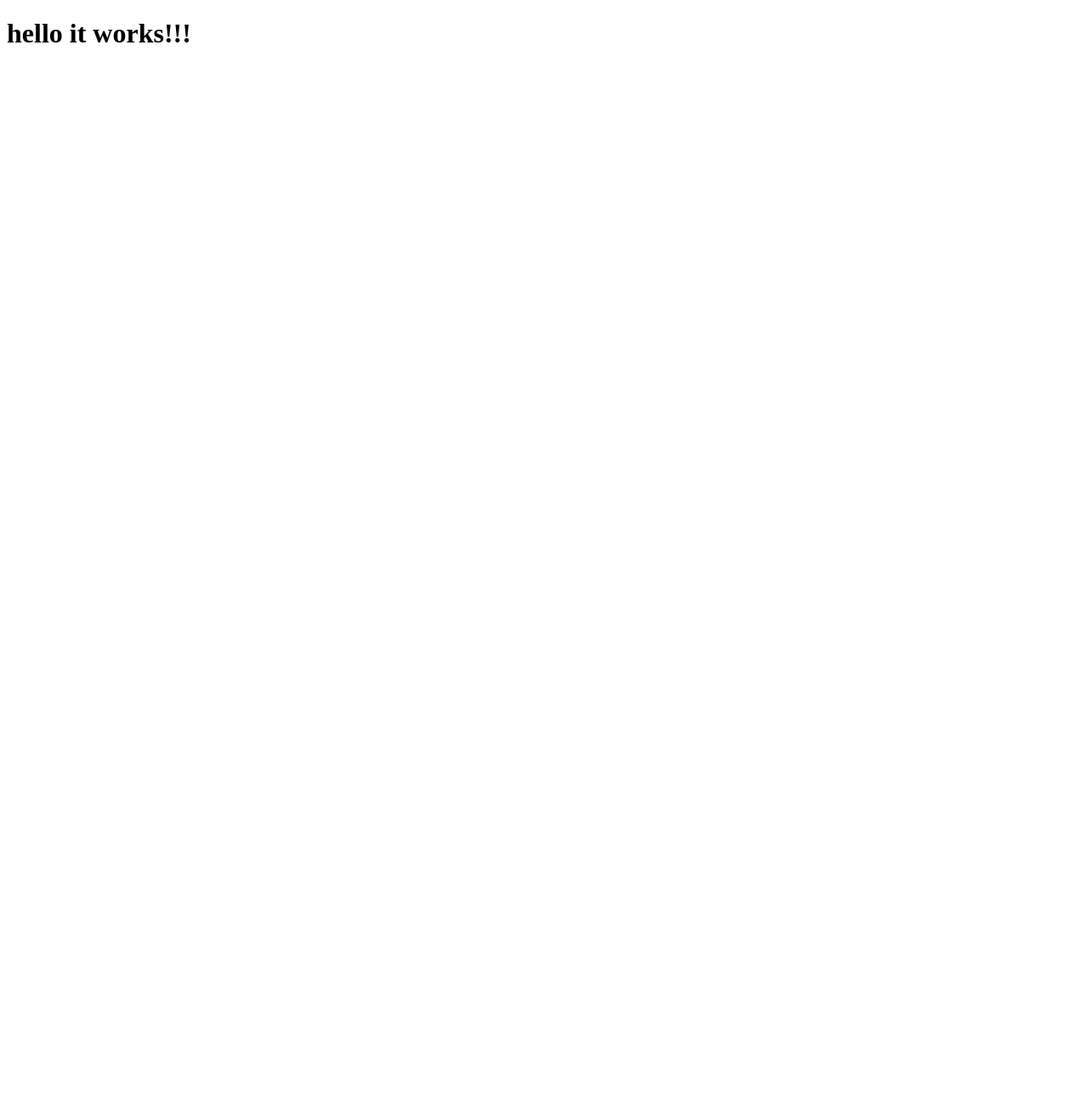
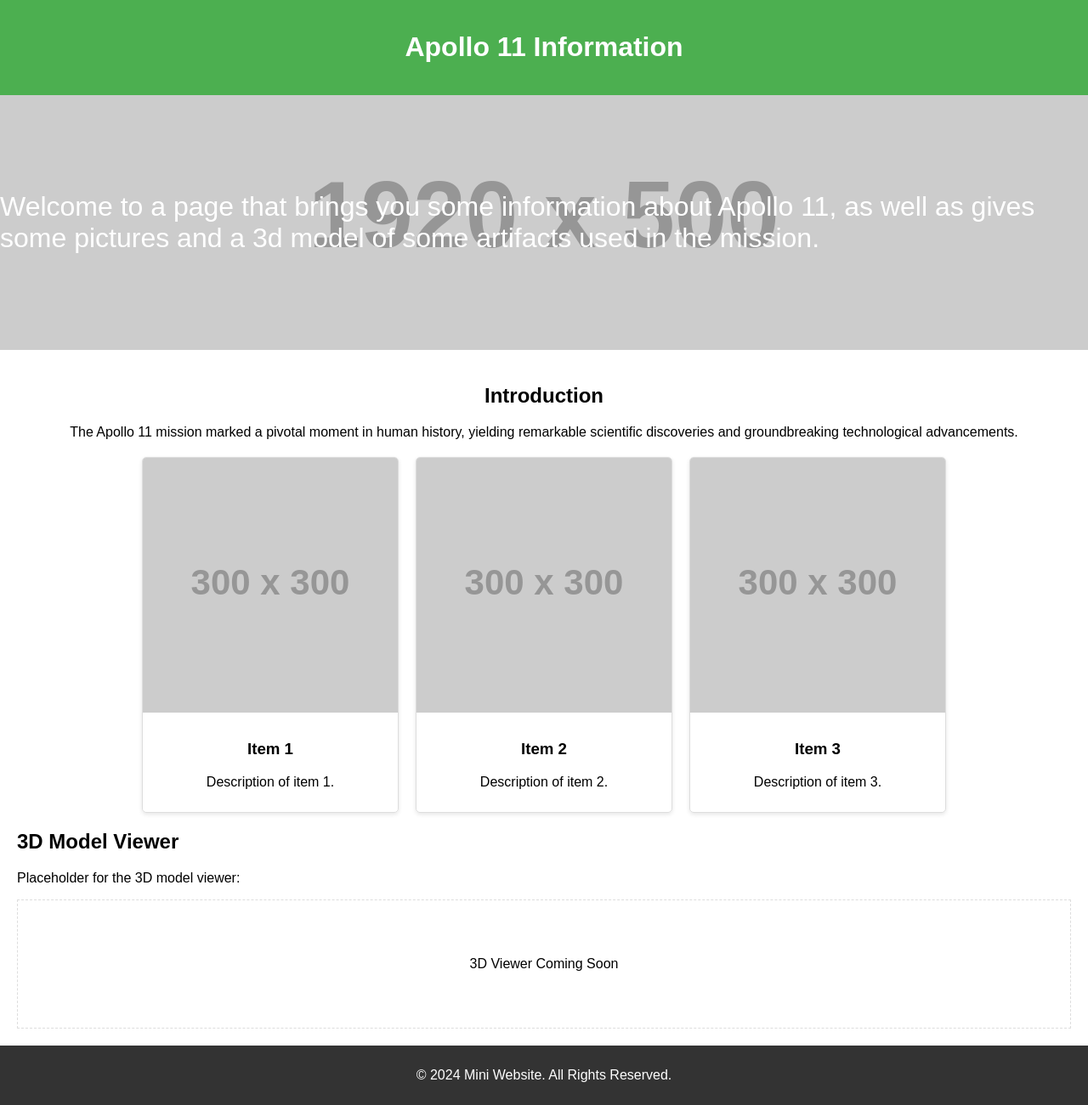
Before and after one commit to edhawie/edhawie.github.io, a plain HTML site: page index.html in a window 1280 px wide. Shown: the whole page at 85% size. Before the commit the page ends 800 px from the top, so only its background shows below. Drawn offline with Linux system fonts and the light colour scheme; placeholder pictures from the web are drawn by us.

Commit message:
Update index.html

```diff
--- a/index.html
+++ b/index.html
@@ -3,9 +3,139 @@
 <head>
     <meta charset="UTF-8">
     <meta name="viewport" content="width=device-width, initial-scale=1.0">
-    <title>Document</title>
+    <title>Mini Website</title>
+    <style>
+        body {
+            font-family: Arial, sans-serif;
+            margin: 0;
+            padding: 0;
+            box-sizing: border-box;
+        }
+
+        header {
+            background: #4CAF50;
+            color: white;
+            padding: 1em;
+            text-align: center;
+        }
+
+        .hero {
+            background: url('https://via.placeholder.com/1920x500') no-repeat center center/cover;
+            height: 300px;
+            display: flex;
+            justify-content: center;
+            align-items: center;
+            color: white;
+            font-size: 2em;
+        }
+
+        .container {
+            padding: 20px;
+        }
+
+        .intro {
+            text-align: center;
+            margin-bottom: 20px;
+        }
+
+        .items {
+            display: flex;
+            flex-wrap: wrap;
+            gap: 20px;
+            justify-content: center;
+        }
+
+        .item {
+            border: 1px solid #ddd;
+            border-radius: 5px;
+            overflow: hidden;
+            max-width: 300px;
+            text-align: center;
+            box-shadow: 0 2px 5px rgba(0, 0, 0, 0.1);
+        }
+
+        .item img {
+            max-width: 100%;
+            height: auto;
+        }
+
+        .item-description {
+            padding: 10px;
+        }
+
+        footer {
+            background: #333;
+            color: white;
+            text-align: center;
+            padding: 10px;
+            position: relative;
+        }
+
+        @media (max-width: 768px) {
+            .hero {
+                font-size: 1.5em;
+                height: 200px;
+            }
+
+            .items {
+                flex-direction: column;
+                align-items: center;
+            }
+        }
+    </style>
 </head>
 <body>
-    <h1>hello it works!!!</h1>
+    <header>
+        <h1>Apollo 11 Information</h1>
+    </header>
+
+    <div class="hero">
+        <p>Welcome to a page that brings you some information about Apollo 11, as well as gives some pictures and a 3d model of some artifacts used in the mission.</p>
+    </div>
+
+    <div class="container">
+        <section class="intro">
+            <h2>Introduction</h2>
+            <p>The Apollo 11 mission marked a pivotal moment in human history, yielding remarkable scientific discoveries and groundbreaking technological advancements.</p>
+        </section>
+
+        <section class="items">
+            <div class="item">
+                <img src="https://via.placeholder.com/300" alt="Item 1">
+                <div class="item-description">
+                    <h3>Item 1</h3>
+                    <p>Description of item 1.</p>
+                </div>
+            </div>
+
+            <div class="item">
+                <img src="https://via.placeholder.com/300" alt="Item 2">
+                <div class="item-description">
+                    <h3>Item 2</h3>
+                    <p>Description of item 2.</p>
+                </div>
+            </div>
+
+            <div class="item">
+                <img src="https://via.placeholder.com/300" alt="Item 3">
+                <div class="item-description">
+                    <h3>Item 3</h3>
+                    <p>Description of item 3.</p>
+                </div>
+            </div>
+        </section>
+
+        <section class="modelviewer">
+            <h2>3D Model Viewer</h2>
+            <p>Placeholder for the 3D model viewer:</p>
+            <div style="border: 1px dashed #ddd; padding: 50px; text-align: center;">
+                <p>3D Viewer Coming Soon</p>
+            </div>
+        </section>
+    </div>
+
+    <footer>
+        <p>&copy; 2024 Mini Website. All Rights Reserved.</p>
+    </footer>
 </body>
 </html>
```
